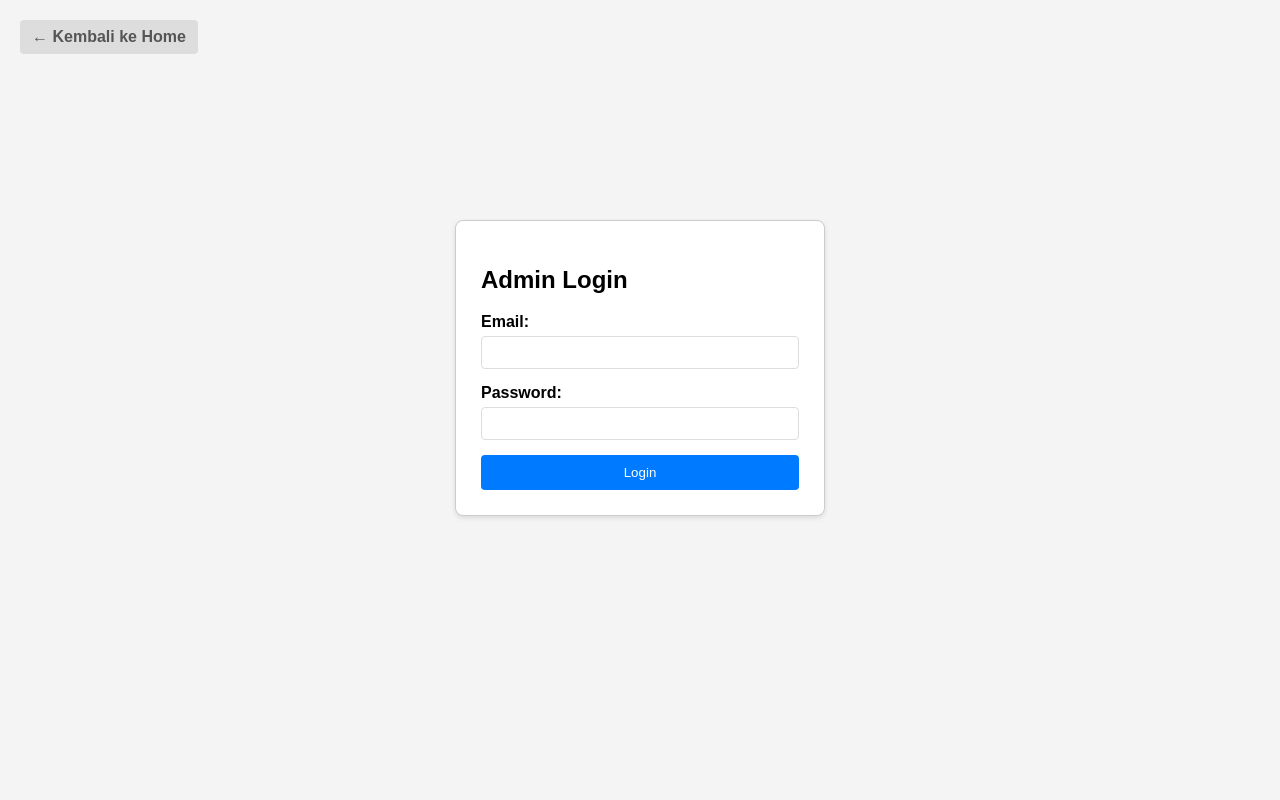
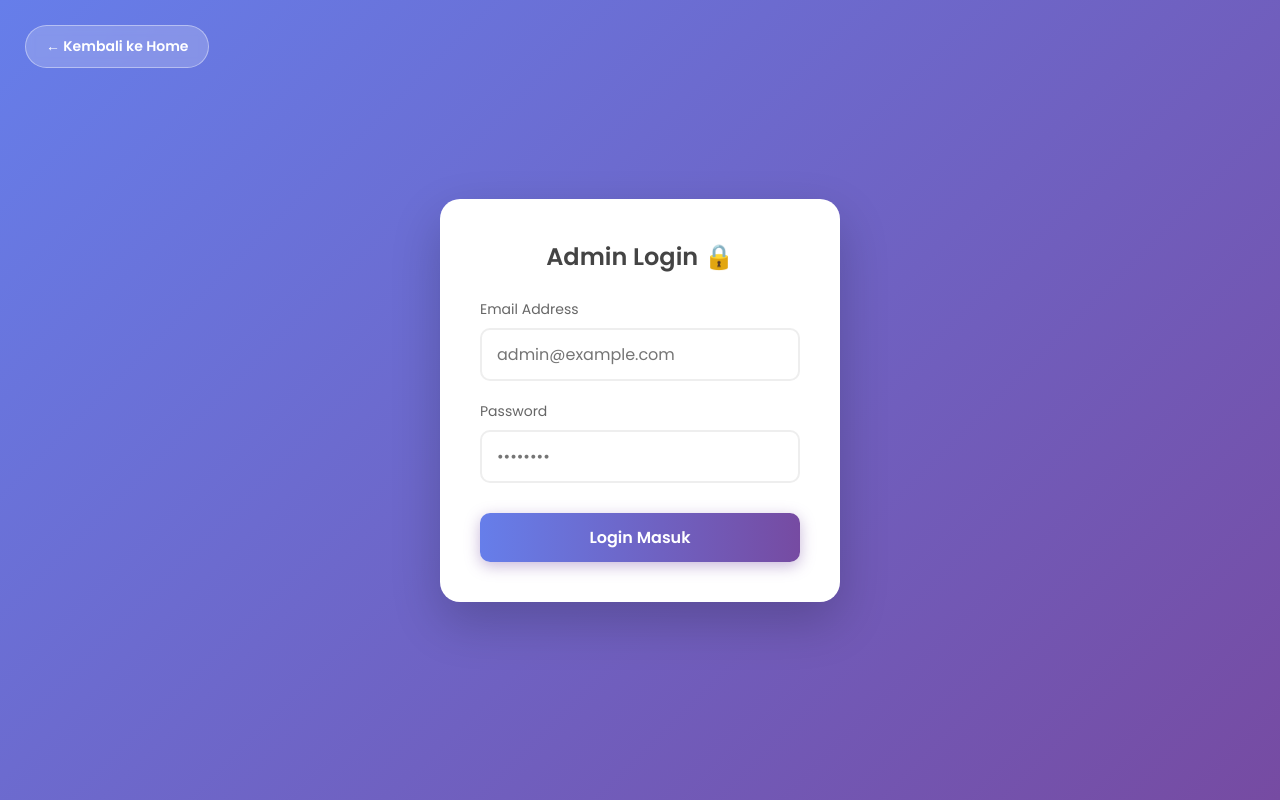
Before and after one commit to YudhaPutraRamadhan/062_APIKeyGenerator, a website: page public/login.html in a window 1280 px wide. Drawn offline with Linux system fonts and the light colour scheme.

Commit message:
Memodifikasi tampilan web

```diff
--- a/public/login.html
+++ b/public/login.html
@@ -1,31 +1,113 @@
 <!DOCTYPE html>
-<html lang="en">
+<html lang="id">
 <head>
     <meta charset="UTF-8">
     <meta name="viewport" content="width=device-width, initial-scale=1.0">
-    <title>Admin Login</title>
+    <title>Admin Login | Developer Portal</title>
+    <link href="https://fonts.googleapis.com/css2?family=Poppins:wght@300;400;600&display=swap" rel="stylesheet">
     <style>
-        body { font-family: sans-serif; display: grid; place-items: center; min-height: 90vh; background: #f4f4f4; }
-        form { background: #fff; border: 1px solid #ccc; padding: 25px; border-radius: 8px; box-shadow: 0 2px 5px rgba(0,0,0,0.1); }
-        div { margin-bottom: 15px; }
-        label { display: block; margin-bottom: 5px; font-weight: bold; }
-        input[type="email"], input[type="password"] { width: 300px; padding: 8px; border: 1px solid #ddd; border-radius: 4px; }
-        button { padding: 10px 15px; border: none; border-radius: 4px; cursor: pointer; background: #007bff; color: white; width: 100%; }
+        * { margin: 0; padding: 0; box-sizing: border-box; }
+
+        body {
+            font-family: 'Poppins', sans-serif;
+            background: linear-gradient(135deg, #667eea 0%, #764ba2 100%);
+            min-height: 100vh;
+            display: flex;
+            justify-content: center;
+            align-items: center;
+            padding: 20px;
+            color: #333;
+        }
 
         .back-btn {
             position: absolute;
-            top: 20px;
-            left: 20px;
+            top: 25px;
+            left: 25px;
             text-decoration: none;
-            color: #555;
-            font-weight: bold;
-            padding: 8px 12px;
-            background: #ddd;
-            border-radius: 4px;
-            transition: background 0.3s;
+            color: white;
+            background: rgba(255, 255, 255, 0.2);
+            padding: 10px 20px;
+            border-radius: 30px;
+            border: 1px solid rgba(255, 255, 255, 0.4);
+            backdrop-filter: blur(5px);
+            font-size: 14px;
+            font-weight: 600;
+            transition: all 0.3s ease;
         }
+
         .back-btn:hover {
-            background: #ccc;
+            background: white;
+            color: #764ba2;
+            transform: translateY(-2px);
+        }
+
+        .card {
+            background: white;
+            width: 100%;
+            max-width: 400px;
+            padding: 40px;
+            border-radius: 20px;
+            box-shadow: 0 20px 50px rgba(0, 0, 0, 0.2);
+            text-align: center;
+        }
+
+        .card h2 {
+            margin-bottom: 25px;
+            color: #444;
+            font-weight: 600;
+        }
+
+        .form-group {
+            margin-bottom: 20px;
+            text-align: left;
+        }
+
+        .form-group label {
+            display: block;
+            margin-bottom: 8px;
+            font-size: 14px;
+            color: #666;
+            font-weight: 500;
+        }
+
+        .form-group input {
+            width: 100%;
+            padding: 12px 15px;
+            border: 2px solid #eee;
+            border-radius: 10px;
+            font-size: 16px;
+            font-family: 'Poppins', sans-serif;
+            transition: border-color 0.3s;
+            outline: none;
+        }
+
+        .form-group input:focus {
+            border-color: #764ba2;
+        }
+
+        button {
+            width: 100%;
+            padding: 12px;
+            border: none;
+            border-radius: 10px;
+            font-size: 16px;
+            font-weight: 600;
+            cursor: pointer;
+            font-family: 'Poppins', sans-serif;
+            background: linear-gradient(to right, #667eea, #764ba2);
+            color: white;
+            box-shadow: 0 4px 15px rgba(118, 75, 162, 0.4);
+            transition: transform 0.2s, box-shadow 0.2s;
+            margin-top: 10px;
+        }
+
+        button:hover {
+            opacity: 0.9;
+            transform: translateY(-2px);
+        }
+
+        button:active {
+            transform: scale(0.98);
         }
     </style>
 </head>
@@ -33,18 +115,20 @@
 
     <a href="index.html" class="back-btn">&larr; Kembali ke Home</a>
 
-    <form id="loginForm">
-        <h2>Admin Login</h2>
-        <div>
-            <label for="email">Email:</label>
-            <input type="email" id="email" required>
-        </div>
-        <div>
-            <label for="password">Password:</label>
-            <input type="password" id="password" required>
-        </div>
-        <button type="submit">Login</button>
-    </form>
+    <div class="card">
+        <h2>Admin Login 🔒</h2>
+        <form id="loginForm">
+            <div class="form-group">
+                <label for="email">Email Address</label>
+                <input type="email" id="email" placeholder="admin@example.com" required>
+            </div>
+            <div class="form-group">
+                <label for="password">Password</label>
+                <input type="password" id="password" placeholder="••••••••" required>
+            </div>
+            <button type="submit">Login Masuk</button>
+        </form>
+    </div>
 
     <script src="login.js"></script>
 </body>
```
Also changed, not shown: public/dashboard.html (+140 -18 lines).
